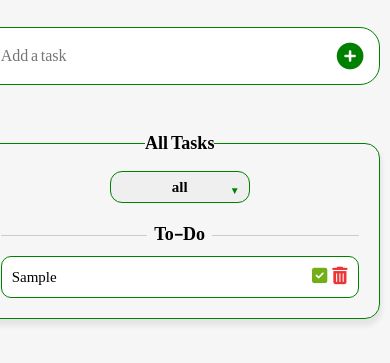
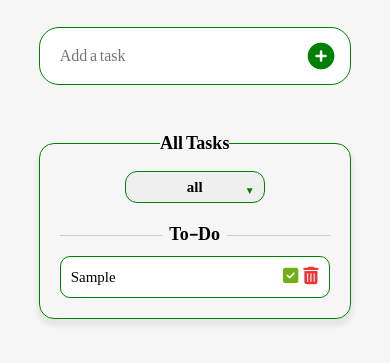
Before and after one commit to mahsa-fotros/ToDoList-project, a plain HTML site: page index.html in a window 390 px wide. Both pictures are taken after typing "Sample" into the empty fields and a click on the button 350 px from the left and 148 px from the top of the page. Shown: the part 93-456 px from the top of the page. Drawn offline with Linux system fonts and the light colour scheme.

Commit message:
made app responsive

```diff
--- a/style.css
+++ b/style.css
@@ -30,7 +30,9 @@ body {
   font-weight: bold;
   color: var(--mainColor);
 }
-
+.container{
+  padding-left: 30px;
+}
 form {
   display: flex;
   justify-content: center;
@@ -170,3 +172,9 @@ h3 span{
   opacity: 0.5;
   text-decoration: line-through;
 }
+@media (max-width:600px) {
+  form .todo-input, fieldset{
+     width: 80vw;
+     max-width: 40rem;
+  }
+}
```
